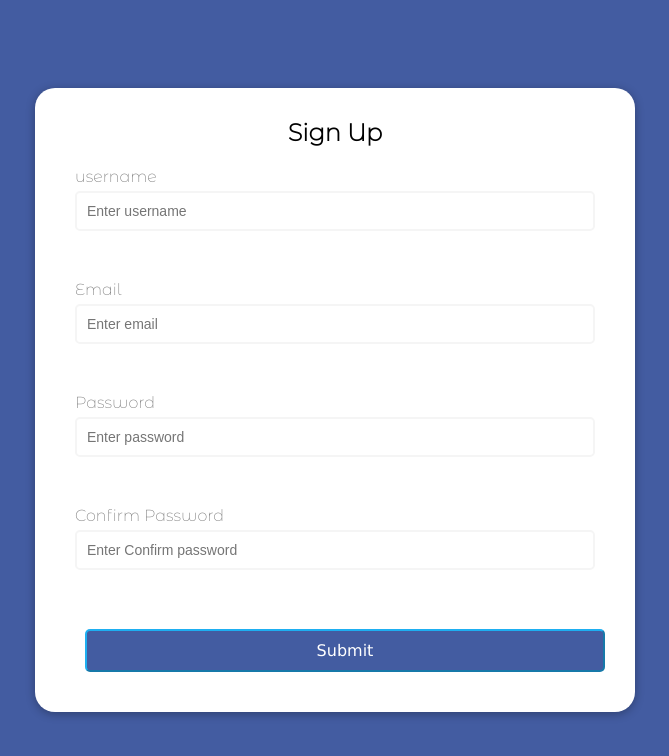
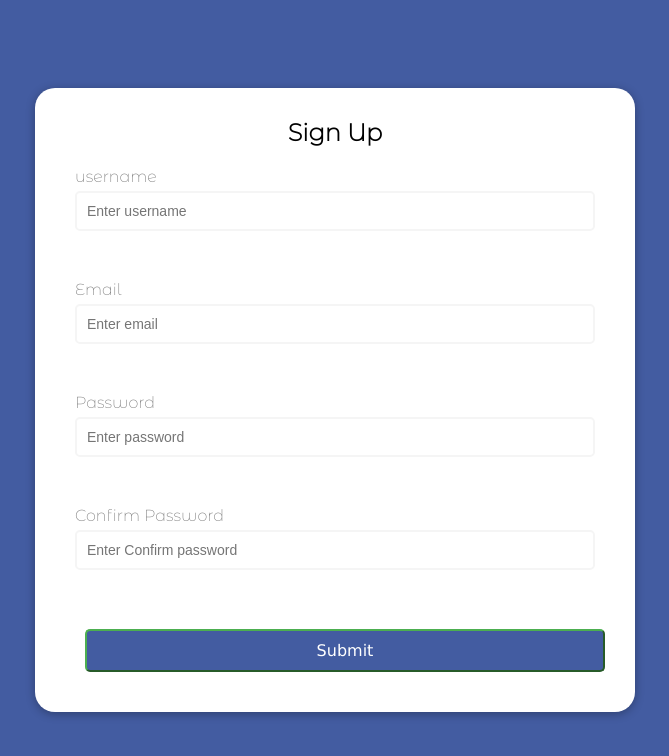
Before and after one commit to MohammadShayan1/JavascriptProjects, a plain HTML site: page project1/Index.html in a window 1280 px wide. Shown: the whole page, without its empty margins (305-974 px from the left). Drawn offline with Linux system fonts and the light colour scheme.

Commit message:
button hover

```diff
--- a/project1/style.css
+++ b/project1/style.css
@@ -75,7 +75,7 @@ button {
   margin: 10px;
   width: 100%;
   border-radius: 5px;
-  border-color: #18beffda;
+  border-color: #4CAF50;
   color: white;
   font-size: 16px;
   font-family: "Lucida Sans", "Lucida Sans Regular", "Lucida Grande",
@@ -84,3 +84,13 @@ button {
 small {
   visibility: hidden;
 }
+
+button {
+  transition-duration: 0.4s;
+}
+
+button:hover {
+  background-color: #4CAF50; /* Green */
+  color: white;
+  box-shadow: 0 12px 16px 0 #0000003d, 0 17px 50px 0 #00000030;
+}
```
